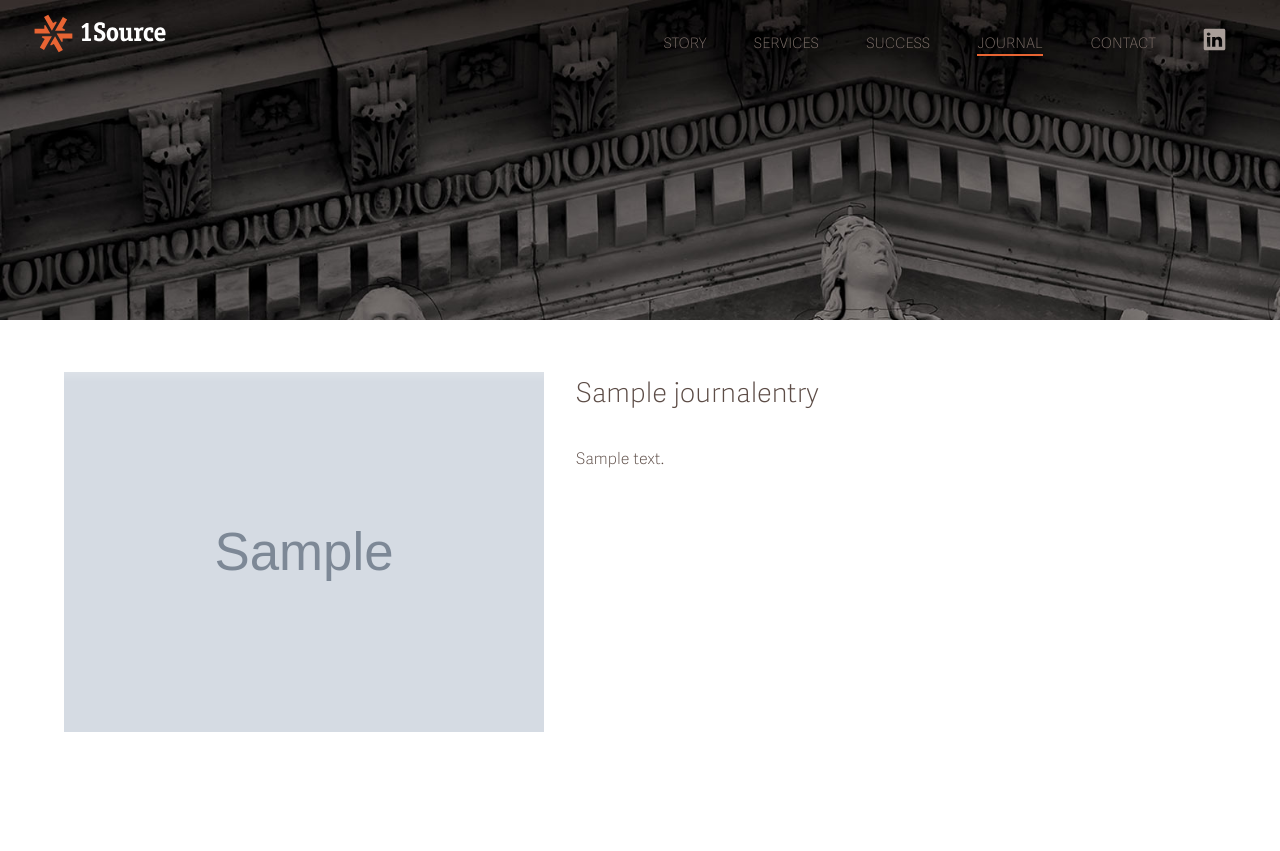
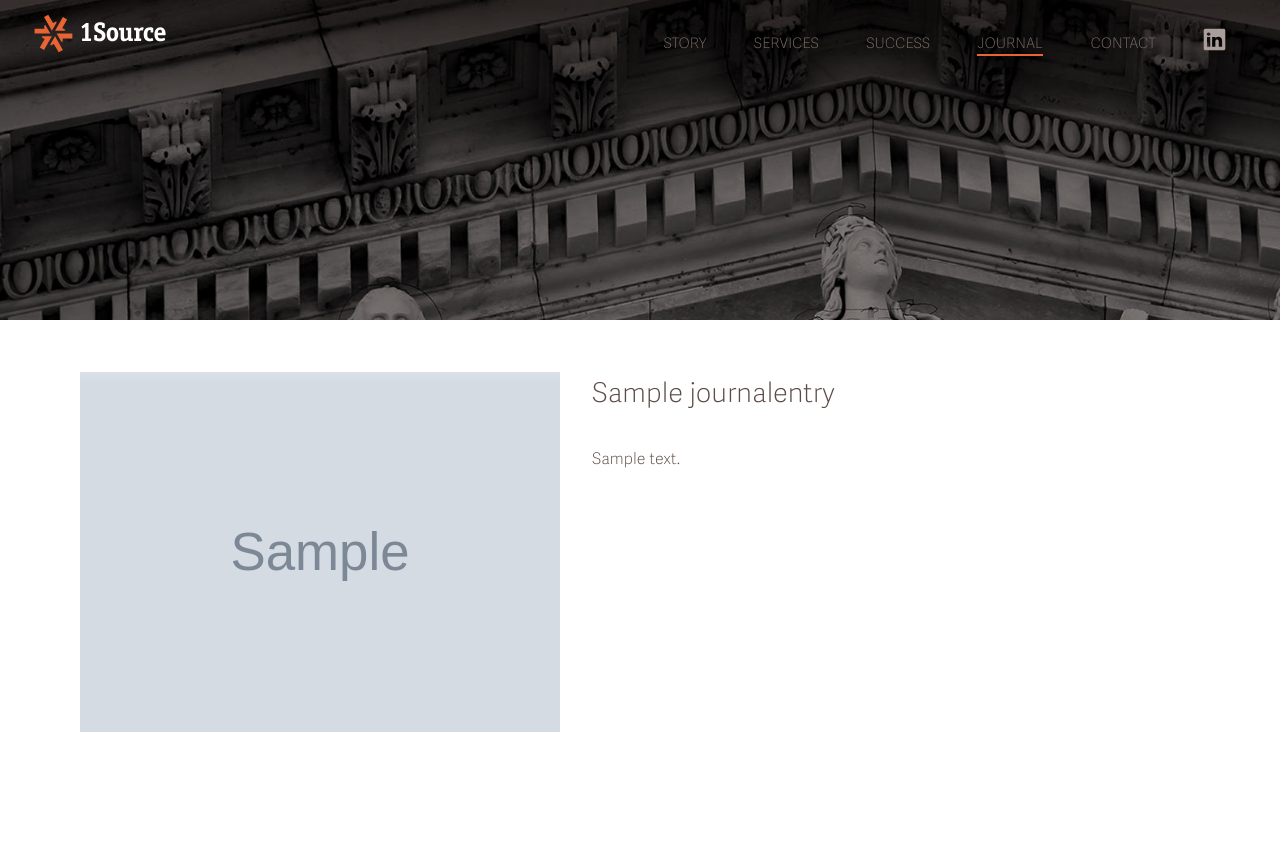
Before and after one commit to devonwarren/1source, a Django app: page /journal in a window 1280 px wide. Shown: the top 851 px of the page. Run offline with Django 3.2, Linux system fonts and the light colour scheme; tables that the repository leaves empty hold one stand-in row (values such as "Sample post"); grey boxes marked "Sample" are stand-in pictures; some libraries are stand-ins or nearby versions.

Commit message:
decrease journal content width

```diff
--- a/static/css/base.css
+++ b/static/css/base.css
@@ -181,7 +181,7 @@ header.not-fullscreen .gradient {
 content#main {
   display: block;
   padding: 1em 4em;
-  max-width: 74em;
+  max-width: 70em;
   margin: 20em auto 0;
 }
 
--- a/static/css/base.scss
+++ b/static/css/base.scss
@@ -193,7 +193,7 @@ header.not-fullscreen {
 content#main {
 	display: block;
 	padding: 1em 4em;
-	max-width: 74em;
+	max-width: 70em;
 	margin: 20em auto 0;
 }
 
```
